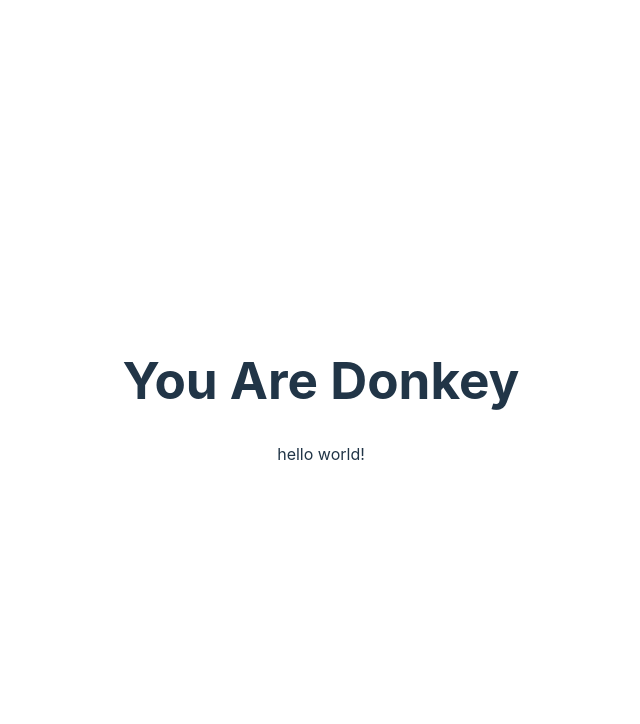
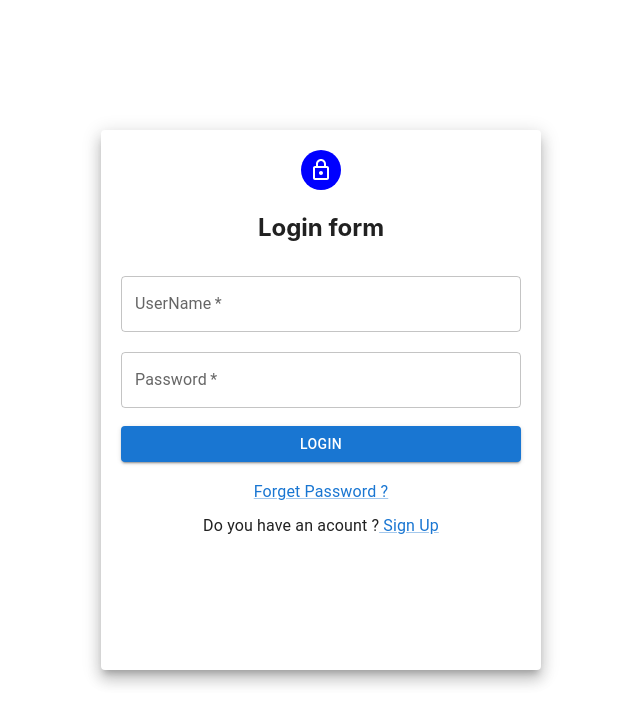
Before and after one commit to loayHajir/innovation-lab, a React (Vite) app: page / in a window 1280 px wide. Shown: the top 724 px of the page, without its empty margins (319-959 px from the left). Built offline with nearby package versions, Linux system fonts and the light colour scheme.

Commit message:
login page

```diff
--- a/src/App.jsx
+++ b/src/App.jsx
@@ -2,14 +2,14 @@ import { useState } from 'react'
 import reactLogo from './assets/react.svg'
 import viteLogo from '/vite.svg'
 import './App.css'
+import Login from './Login'
 
 function App() {
 
 
   return (
     <>
-    <h1>You Are Donkey</h1>
-    <p>hello world!</p>
+    <Login />
     </>
   )
 }
--- /dev/null
+++ b/src/Login.jsx
@@ -0,0 +1,32 @@
+import { Avatar, Button, Grid, Paper, TextField, Typography,Link } from '@mui/material'
+import React from 'react'
+import LockOutlinedIcon from '@mui/icons-material/LockOutlined';
+
+export default function Login() {
+  const paperStyle={padding:20,width:400,height:500,margin:"20px auto"}
+  const avatarstyle={background:'blue'}
+  const btnstyle={margin:'8px 0'}
+  const marginBlock = {marginBlock :'10px'}
+  return (
+    <div>
+     <Grid>
+      <Paper elevation={10} style={paperStyle}>
+        <Grid align='center'>
+        <Avatar style={avatarstyle}> <LockOutlinedIcon/> </Avatar>
+       <h2>Login form </h2>
+       </Grid>
+       <TextField label='UserName' placeholder='Enter UserName' fullWidth required style={marginBlock}/>
+       <TextField label='Password' placeholder='Enter Your Password' type='password' fullWidth required style={marginBlock}/>
+       <Button type='submit' color='primary' variant='contained' fullWidth style={btnstyle}> Login</Button>
+       <Typography style={marginBlock}>
+        <Link href=''> Forget Password ? </Link>
+       </Typography>
+
+       <Typography> Do you have an acount ?
+        <Link href=''> Sign Up </Link>
+       </Typography>
+      </Paper>
+     </Grid>
+    </div>
+  )
+}
```
